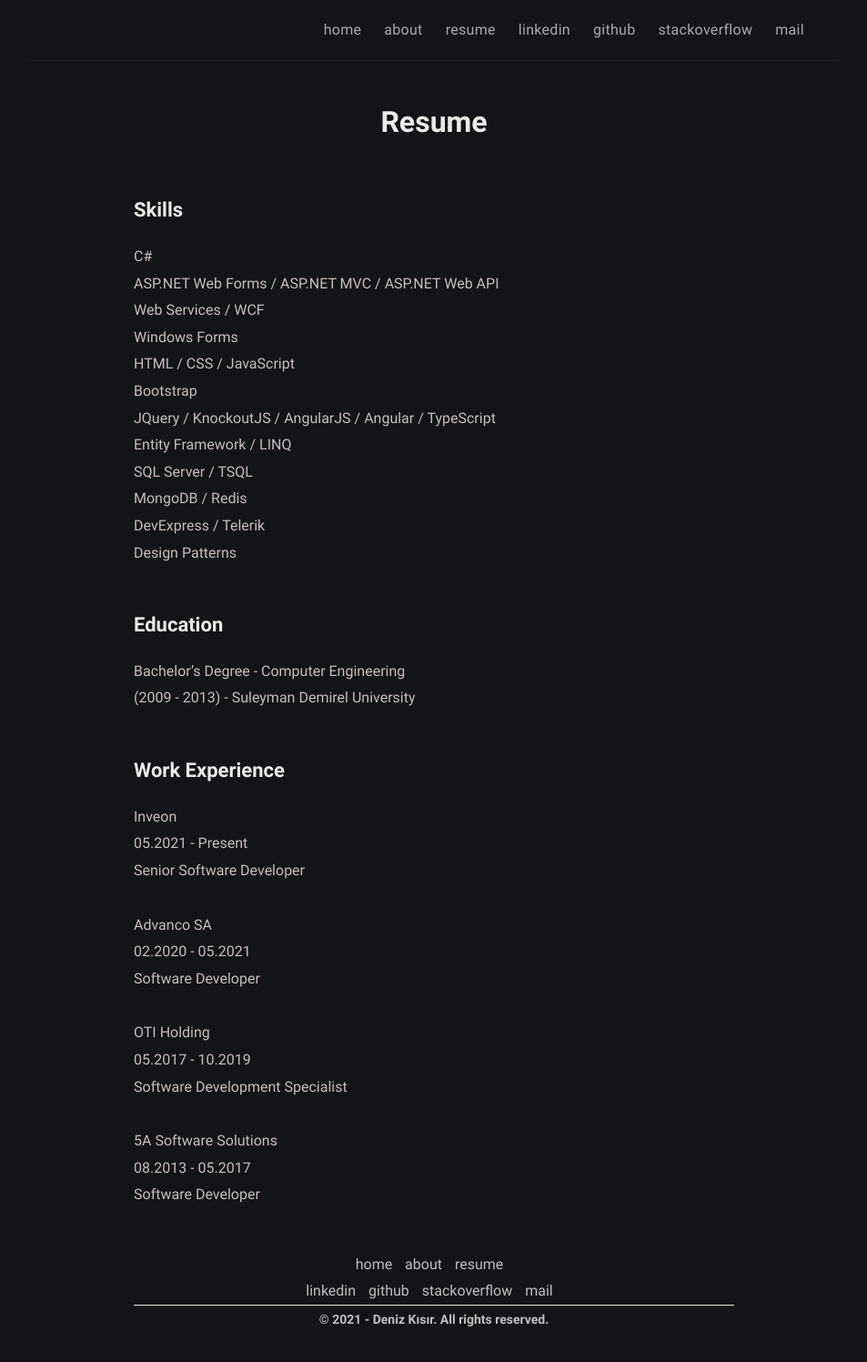
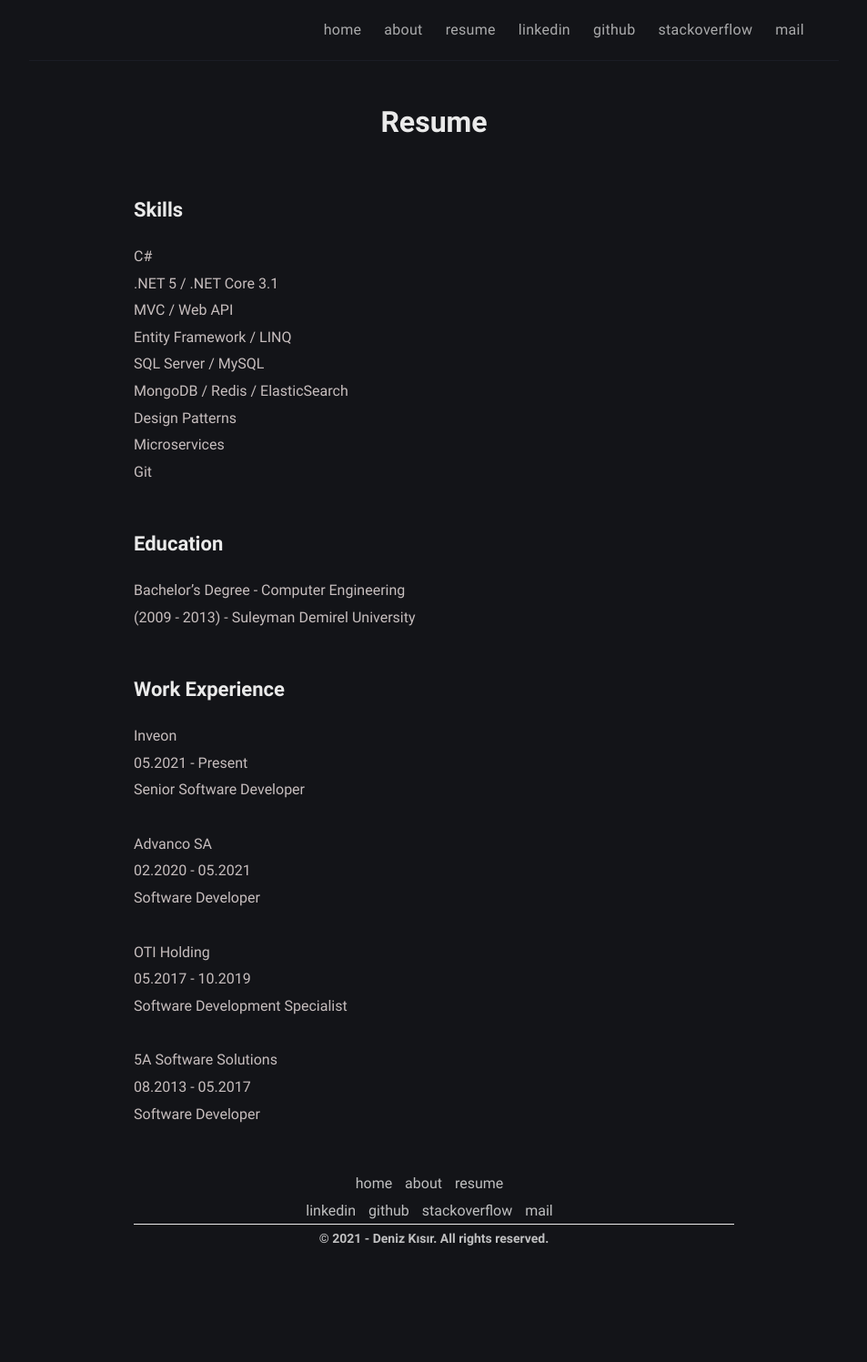
Before and after one commit to denizkisir/denizkisir.github.io, a Jekyll site: the page built from resume.md, in a window 1280 px wide. Shown: the whole page at 91% size, without its empty margins (163-1116 px from the left). Built offline with Jekyll 4.4.1, drawn with Linux system fonts in a browser that asks for light colours; after the commit the page ends 1408 px from its top, so only the background shows below that.

Commit message:
Update resume.md

```diff
--- a/resume.md
+++ b/resume.md
@@ -9,27 +9,21 @@ comments: false
 
 C#
 <br />
-ASP.NET Web Forms / ASP.NET MVC / ASP.NET Web API
+.NET 5 / .NET Core 3.1
 <br />
-Web Services / WCF
-<br />
-Windows Forms
-<br />
-HTML / CSS / JavaScript
-<br />
-Bootstrap
-<br />
-JQuery / KnockoutJS / AngularJS / Angular / TypeScript
+MVC / Web API
 <br />
 Entity Framework / LINQ
 <br />
-SQL Server / TSQL
+SQL Server / MySQL
 <br />
-MongoDB / Redis
-<br />
-DevExpress / Telerik
+MongoDB / Redis / ElasticSearch
 <br />
 Design Patterns
+<br />
+Microservices
+<br />
+Git
 
 ## Education
 
```
